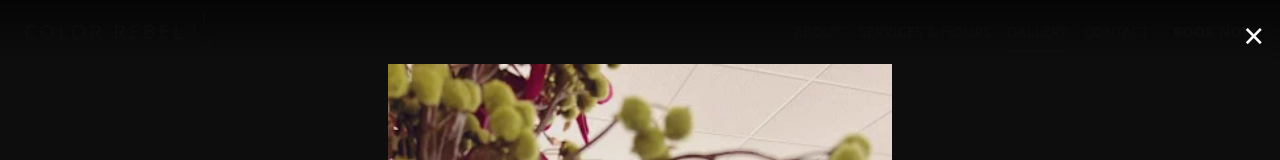
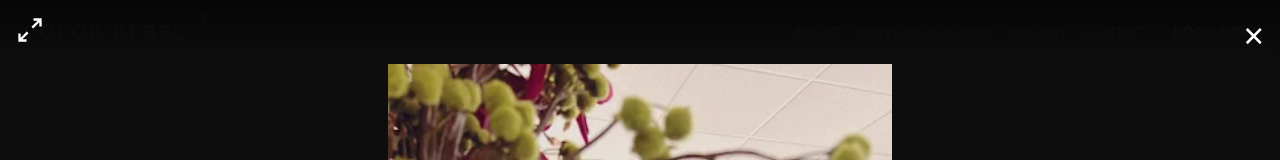
Before and after one commit to Miles-Collins/salon-site, a Next.js app: page /gallery in a window 1280 px wide. Both pictures are taken after a click on the button 318 px from the left and 468 px from the top of the page. Shown: the top 160 px of the page. Built offline with nearby package versions, Linux system fonts and the light colour scheme.

Commit message:
Add fullscreen toggle to lightbox carousel

```diff
--- a/src/components/ImageLightbox.tsx
+++ b/src/components/ImageLightbox.tsx
@@ -11,6 +11,7 @@ interface ImageLightboxProps {
 
 export default function ImageLightbox({ images, currentIndex, onClose }: ImageLightboxProps) {
   const [index, setIndex] = useState(currentIndex);
+  const [isFullscreen, setIsFullscreen] = useState(false);
 
   useEffect(() => {
     setIndex(currentIndex);
@@ -21,6 +22,7 @@ export default function ImageLightbox({ images, currentIndex, onClose }: ImageLi
       if (e.key === "Escape") onClose();
       if (e.key === "ArrowLeft") handlePrevious();
       if (e.key === "ArrowRight") handleNext();
+      if (e.key === "f" || e.key === "F") toggleFullscreen();
     };
 
     window.addEventListener("keydown", handleKeyDown);
@@ -35,8 +37,35 @@ export default function ImageLightbox({ images, currentIndex, onClose }: ImageLi
     setIndex((prev) => (prev - 1 + images.length) % images.length);
   };
 
+  const toggleFullscreen = () => {
+    if (!document.fullscreenElement) {
+      document.documentElement.requestFullscreen();
+      setIsFullscreen(true);
+    } else {
+      document.exitFullscreen();
+      setIsFullscreen(false);
+    }
+  };
+
   return (
     <div className="fixed inset-0 z-50 bg-black/95 flex items-center justify-center">
+      {/* Fullscreen toggle button */}
+      <button
+        onClick={toggleFullscreen}
+        className="absolute top-4 left-4 text-white hover:text-gray-300 transition z-50"
+        aria-label={isFullscreen ? "Exit fullscreen" : "Enter fullscreen"}
+      >
+        {isFullscreen ? (
+          <svg width="28" height="28" viewBox="0 0 24 24" fill="none" stroke="currentColor" strokeWidth="2">
+            <path d="M8 3v3a2 2 0 0 1-2 2H3m18 0h-3a2 2 0 0 1-2-2V3m0 18v-3a2 2 0 0 1 2-2h3M3 16h3a2 2 0 0 1 2 2v3" />
+          </svg>
+        ) : (
+          <svg width="28" height="28" viewBox="0 0 24 24" fill="none" stroke="currentColor" strokeWidth="2">
+            <path d="M15 3h6v6M9 21H3v-6M21 3l-7 7M3 21l7-7" />
+          </svg>
+        )}
+      </button>
+
       {/* Close button */}
       <button
         onClick={onClose}
```
